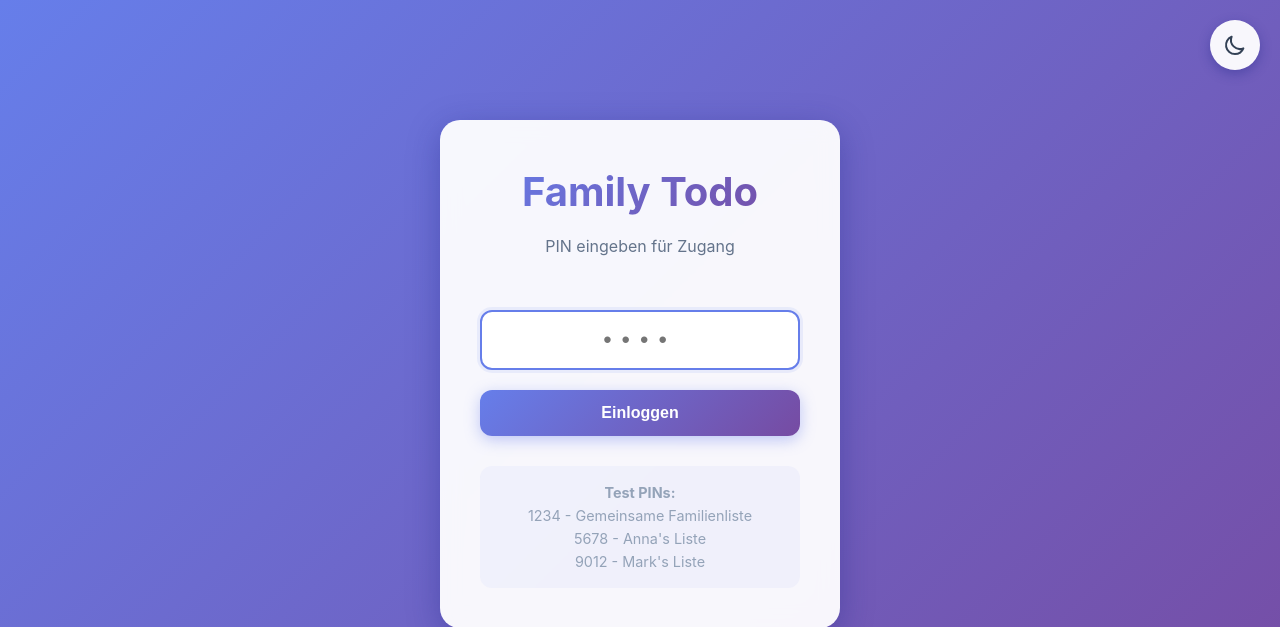
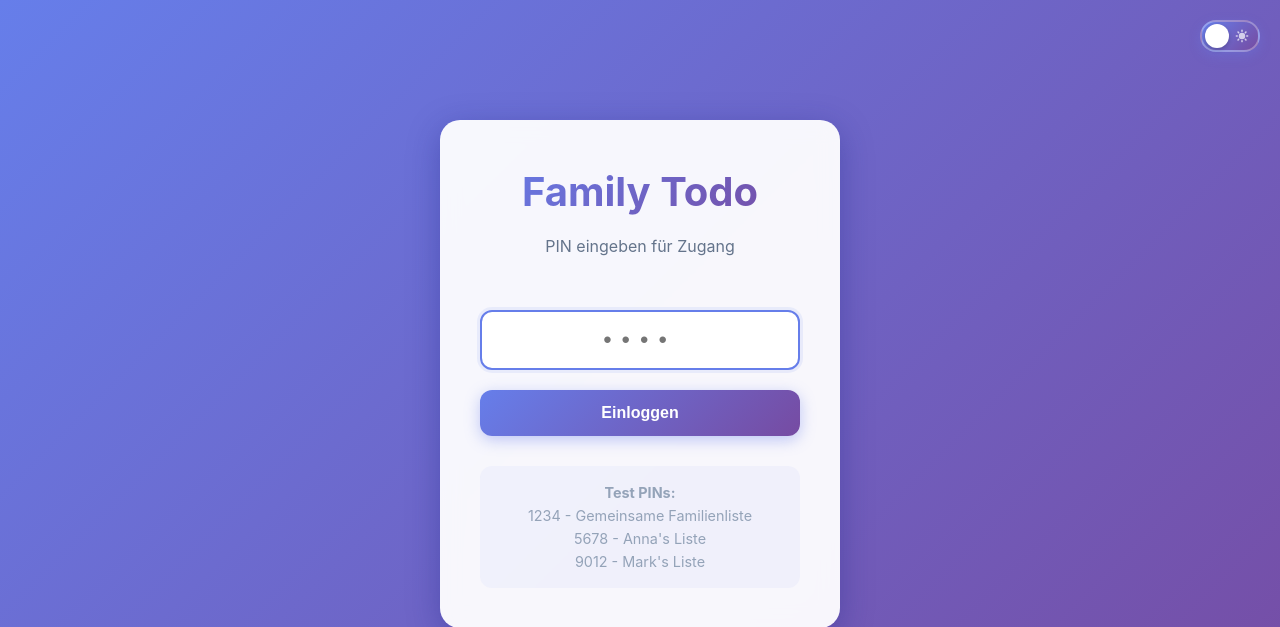
Before and after one commit to einfachstarten/family-todo, a PHP site: page / in a window 1280 px wide. Shown: the top 627 px of the page. Run offline with PHP 8.4, Linux system fonts and the light colour scheme.

Commit message:
Fix dark mode toggle and JS init

```diff
--- a/assets/app.js
+++ b/assets/app.js
@@ -1,8 +1,12 @@
+// Only initialize todo-related variables if we're on the todo page
 let todos = [];
+let userId = null;
+
+// Check if we're on the todo page (userId element exists)
 const userIdElement = document.getElementById('userId');
-const userId = userIdElement ? userIdElement.value : null;
+if (userIdElement) {
+    userId = userIdElement.value;
 
-if (userId) {
     // Load todos on page load
     document.addEventListener('DOMContentLoaded', () => {
         loadTodos();
--- a/assets/style.css
+++ b/assets/style.css
@@ -41,46 +41,85 @@
     --empty-state-color: #64748b;
 }
 
-/* Dark mode toggle button */
+/* Dark mode toggle button - improved design */
 .theme-toggle {
     position: fixed;
     top: 20px;
     right: 20px;
     z-index: 1000;
-    background: var(--card-bg);
-    border: 1px solid var(--card-border);
-    border-radius: 50%;
-    width: 50px;
-    height: 50px;
+    background: linear-gradient(135deg, #667eea 0%, #764ba2 100%);
+    border: 2px solid rgba(255, 255, 255, 0.3);
+    border-radius: 50px;
+    width: 60px;
+    height: 32px;
+    padding: 3px;
+    cursor: pointer;
+    transition: all 0.3s cubic-bezier(0.4, 0, 0.2, 1);
+    box-shadow: 0 4px 12px 0 rgba(102, 126, 234, 0.3);
     display: flex;
     align-items: center;
-    justify-content: center;
-    cursor: pointer;
-    transition: all 0.3s ease;
-    box-shadow: 0 4px 12px 0 var(--card-shadow);
 }
 
 .theme-toggle:hover {
-    transform: scale(1.1);
+    transform: translateY(-2px);
+    box-shadow: 0 6px 20px 0 rgba(102, 126, 234, 0.4);
+}
+
+.theme-toggle::before {
+    content: '';
+    position: absolute;
+    width: 24px;
+    height: 24px;
+    background: white;
+    border-radius: 50%;
+    transition: transform 0.3s cubic-bezier(0.4, 0, 0.2, 1);
+    transform: translateX(0);
+    box-shadow: 0 2px 4px rgba(0, 0, 0, 0.2);
+}
+
+[data-theme="dark"] .theme-toggle::before {
+    transform: translateX(26px);
 }
 
 .theme-toggle svg {
-    width: 24px;
-    height: 24px;
-    color: var(--text-primary);
+    position: absolute;
+    width: 16px;
+    height: 16px;
     transition: all 0.3s ease;
 }
 
 .theme-toggle .sun-icon {
-    display: none;
+    right: 8px;
+    color: rgba(255, 255, 255, 0.7);
 }
 
-[data-theme="dark"] .theme-toggle .sun-icon {
-    display: block;
+.theme-toggle .moon-icon {
+    left: 8px;
+    color: rgba(255, 255, 255, 0.7);
 }
 
-[data-theme="dark"] .theme-toggle .moon-icon {
-    display: none;
+[data-theme="dark"] .theme-toggle {
+    background: linear-gradient(135deg, #1e293b 0%, #334155 100%);
+    border-color: rgba(148, 163, 184, 0.3);
+}
+
+/* Mobile adjustments for toggle */
+@media (max-width: 640px) {
+    .theme-toggle {
+        top: 15px;
+        right: 15px;
+        width: 54px;
+        height: 28px;
+    }
+
+    .theme-toggle::before {
+        width: 22px;
+        height: 22px;
+    }
+
+    [data-theme="dark"] .theme-toggle::before {
+        transform: translateX(24px);
+    }
 }
 
 /* Update existing styles to use CSS variables */
--- a/index.php
+++ b/index.php
@@ -158,13 +158,13 @@ if (isset($_GET['logout'])) {
     <?php endif; ?>
 </head>
 <body onload="initTheme()">
-    <!-- Add theme toggle button -->
+    <!-- Dark mode toggle with improved design -->
     <button class="theme-toggle" onclick="toggleTheme()" aria-label="Toggle dark mode">
-        <svg class="sun-icon" fill="none" stroke="currentColor" viewBox="0 0 24 24">
-            <path stroke-linecap="round" stroke-linejoin="round" stroke-width="2" d="M12 3v1m0 16v1m9-9h-1M4 12H3m15.364 6.364l-.707-.707M6.343 6.343l-.707-.707m12.728 0l-.707.707M6.343 17.657l-.707.707M16 12a4 4 0 11-8 0 4 4 0 018 0z"></path>
+        <svg class="moon-icon" fill="currentColor" viewBox="0 0 20 20">
+            <path d="M17.293 13.293A8 8 0 016.707 2.707a8.001 8.001 0 1010.586 10.586z"></path>
         </svg>
-        <svg class="moon-icon" fill="none" stroke="currentColor" viewBox="0 0 24 24">
-            <path stroke-linecap="round" stroke-linejoin="round" stroke-width="2" d="M20.354 15.354A9 9 0 018.646 3.646 9.003 9.003 0 0012 21a9.003 9.003 0 008.354-5.646z"></path>
+        <svg class="sun-icon" fill="currentColor" viewBox="0 0 20 20">
+            <path fill-rule="evenodd" d="M10 2a1 1 0 011 1v1a1 1 0 11-2 0V3a1 1 0 011-1zm4 8a4 4 0 11-8 0 4 4 0 018 0zm-.464 4.95l.707.707a1 1 0 001.414-1.414l-.707-.707a1 1 0 00-1.414 1.414zm2.12-10.607a1 1 0 010 1.414l-.706.707a1 1 0 11-1.414-1.414l.707-.707a1 1 0 011.414 0zM17 11a1 1 0 100-2h-1a1 1 0 100 2h1zm-7 4a1 1 0 011 1v1a1 1 0 11-2 0v-1a1 1 0 011-1zM5.05 6.464A1 1 0 106.465 5.05l-.708-.707a1 1 0 00-1.414 1.414l.707.707zm1.414 8.486l-.707.707a1 1 0 01-1.414-1.414l.707-.707a1 1 0 011.414 1.414zM4 11a1 1 0 100-2H3a1 1 0 000 2h1z" clip-rule="evenodd"></path>
         </svg>
     </button>
     <div class="container">
@@ -174,6 +174,8 @@ if (isset($_GET['logout'])) {
                 <p class="login-subtitle">PIN eingeben für Zugang</p>
 
                 <form method="POST">
+                    <!-- Hidden username field for accessibility -->
+                    <input type="hidden" name="username" value="family_user" autocomplete="username">
                     <?php if (isset($error)): ?>
                         <p class="error-message"><?php echo $error; ?></p>
                     <?php endif; ?>
@@ -185,7 +187,7 @@ if (isset($_GET['logout'])) {
                         maxlength="4"
                         pattern="[0-9]{4}"
                         inputmode="numeric"
-                        autocomplete="new-password"
+                        autocomplete="current-password"
                         required
                         autofocus
                     >
```
